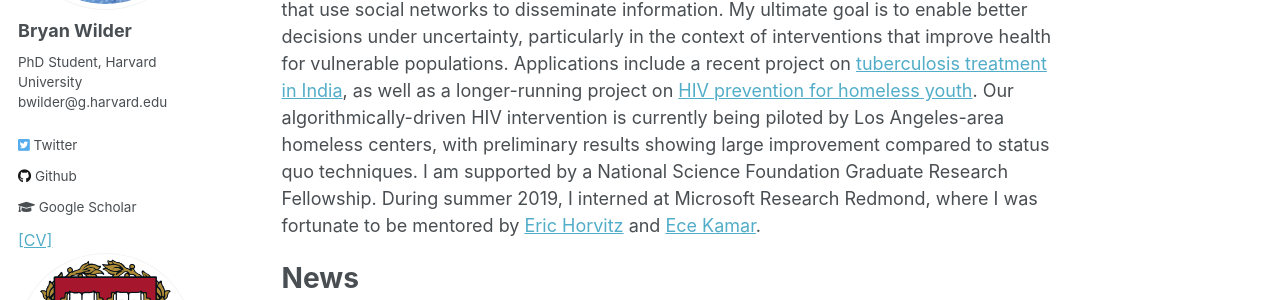
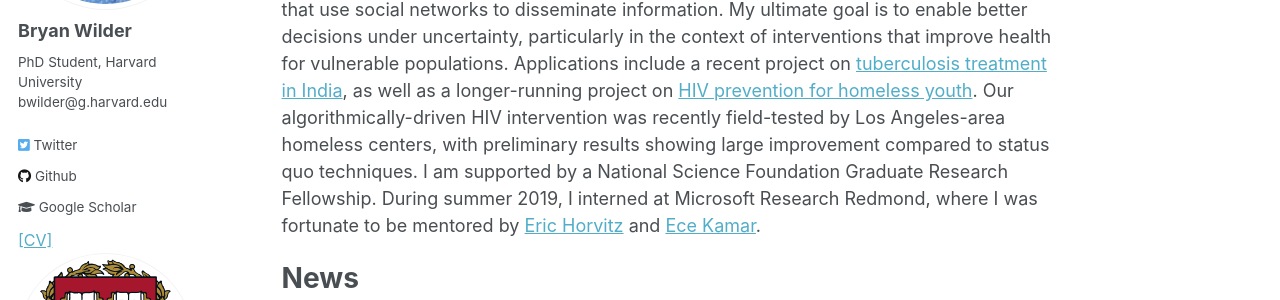
Before and after one commit to bryanwilder/bryanwilder.github.io, a Jekyll site: the page built from _pages/about.md, in a window 1280 px wide and 900 px high. Shown: the part 189-489 px from the top of the window. Built offline with Jekyll 4.4.1, drawn with Linux system fonts in a browser that asks for light colours.

Commit message:
Update about.md

```diff
--- a/_pages/about.md
+++ b/_pages/about.md
@@ -7,7 +7,7 @@
   - /about/
   - /about.html
 ---
-I am a fifth year PhD student at Harvard University, advised by [Milind Tambe](https://www.seas.harvard.edu/directory/mtambe). I work on optimization and machine learning for social impact, with a focus on public health. My [recent](https://arxiv.org/abs/1905.13732) [technical](http://proceedings.mlr.press/v97/wang19e/wang19e.pdf) [work](files/aaai_melding.pdf) focuses on integrating algorithms for discrete optimization into deep learning models, enabling end-to-end training of systems that combine prediction and decision making. I've also worked on optimization and active learning for interventions that use social networks to disseminate information. My ultimate goal is to enable better decisions under uncertainty, particularly in the context of interventions that improve health for vulnerable populations. Applications include a recent project on [tuberculosis treatment in India](https://arxiv.org/abs/1902.01506), as well as a longer-running project on [HIV prevention for homeless youth](files/aamas_deployment.pdf). Our algorithmically-driven HIV intervention is currently being piloted by Los Angeles-area homeless centers, with preliminary results showing large improvement compared to status quo techniques. I am supported by a National Science Foundation Graduate Research Fellowship. During summer 2019, I interned at Microsoft Research Redmond, where I was fortunate to be mentored by [Eric Horvitz](http://erichorvitz.com/) and [Ece Kamar](https://www.ecekamar.com/).
+I am a fifth year PhD student at Harvard University, advised by [Milind Tambe](https://www.seas.harvard.edu/directory/mtambe). I work on optimization and machine learning for social impact, with a focus on public health. My [recent](https://arxiv.org/abs/1905.13732) [technical](http://proceedings.mlr.press/v97/wang19e/wang19e.pdf) [work](files/aaai_melding.pdf) focuses on integrating algorithms for discrete optimization into deep learning models, enabling end-to-end training of systems that combine prediction and decision making. I've also worked on optimization and active learning for interventions that use social networks to disseminate information. My ultimate goal is to enable better decisions under uncertainty, particularly in the context of interventions that improve health for vulnerable populations. Applications include a recent project on [tuberculosis treatment in India](https://arxiv.org/abs/1902.01506), as well as a longer-running project on [HIV prevention for homeless youth](files/aamas_deployment.pdf). Our algorithmically-driven HIV intervention was recently field-tested by Los Angeles-area homeless centers, with preliminary results showing large improvement compared to status quo techniques. I am supported by a National Science Foundation Graduate Research Fellowship. During summer 2019, I interned at Microsoft Research Redmond, where I was fortunate to be mentored by [Eric Horvitz](http://erichorvitz.com/) and [Ece Kamar](https://www.ecekamar.com/).
 
 # News
 
```
